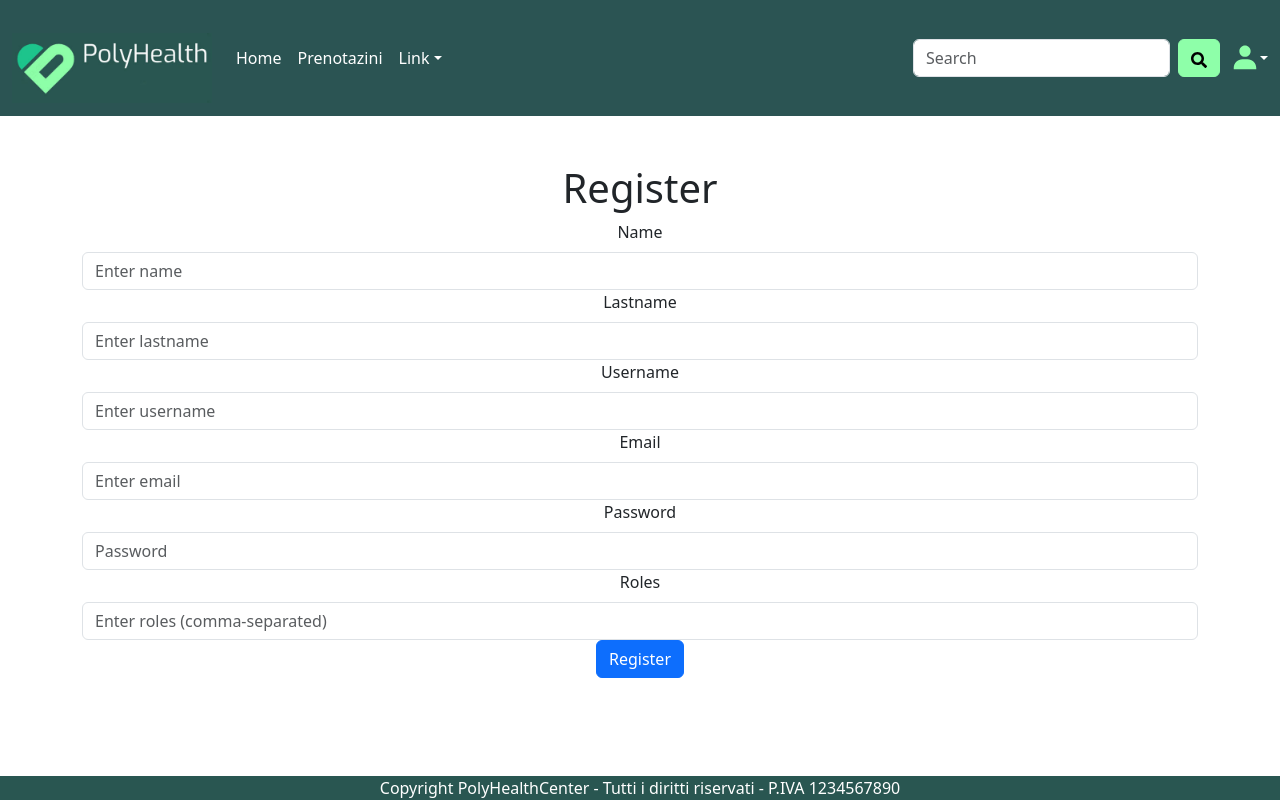
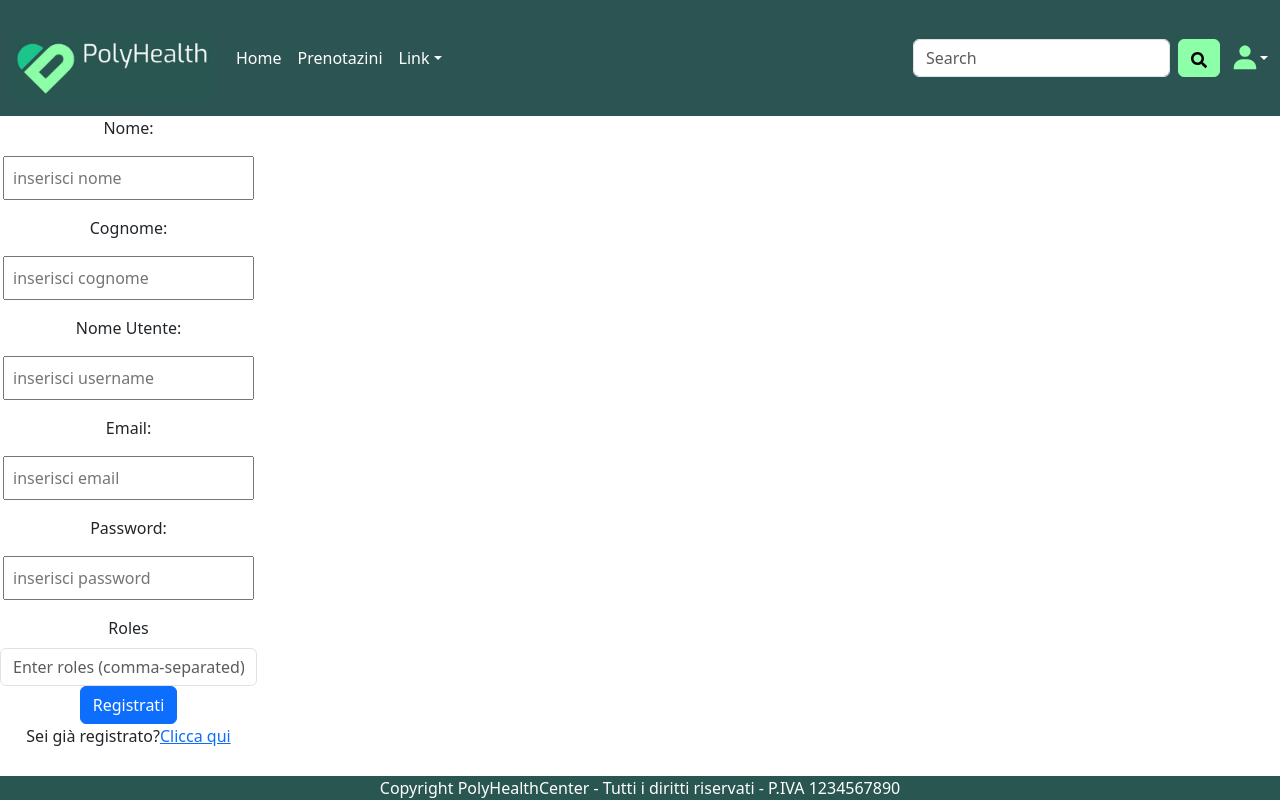
Before and after one commit to eleonoramattera/polyhealthcenter_frontend, a React (Create React App) app: page /registrazione in a window 1280 px wide. Built offline with nearby package versions, Linux system fonts and the light colour scheme.

Commit message:
login/registrazione

```diff
--- a/src/components/Login.jsx
+++ b/src/components/Login.jsx
@@ -1,12 +1,14 @@
 import React, { useState } from "react";
 import { Container, Form, Button } from "react-bootstrap";
 import { useDispatch } from "react-redux";
+import { Link, Navigate } from "react-router-dom";
 /*import { SetTokenType, setToken } from "../redux/actions/UserActions";*/
 
 function Login() {
   const dispatch = useDispatch();
   const [username, setUsername] = useState("");
   const [password, setPassword] = useState("");
+  const [logged, setLogged] = useState(false);
   const handleLogin = (e) => {
     const url = "http://localhost:8080/api/auth/login";
     var dataObj = {
@@ -40,6 +42,10 @@ function Login() {
     // Logica di autenticazione qui...
   };
 
+  if (logged) {
+    return <Navigate to="/" />;
+  }
+
   return (
     <Container className="login-container mt-5">
       <h1 className="login-title">Login</h1>
@@ -66,7 +72,7 @@ function Login() {
           />
         </Form.Group>
 
-        <Button variant="primary" type="submit" className="login-button">
+        <Button variant="primary" type="submit" className="login-button" onClick={console.log("loggato")}>
           Login
         </Button>
       </Form>
--- a/src/components/Registrazione.jsx
+++ b/src/components/Registrazione.jsx
@@ -1,18 +1,26 @@
-import React, { useState } from "react";
-import { Container, Form, Button } from "react-bootstrap";
+import { useState } from "react";
+import { Button, Col, Row } from "react-bootstrap";
+import { Link, Navigate } from "react-router-dom";
+import { Form } from "react-bootstrap";
 
-function Registrazione() {
+// const URL = "http://localhost:8080/api/auth/signin"; // <--- TODO: da verificare
+const URL = "http://localhost:8080/api/auth/register";
+
+const Registrazione = () => {
   const [name, setName] = useState("");
   const [lastname, setLastname] = useState("");
+  const [email, setEmail] = useState("");
   const [username, setUsername] = useState("");
-  const [email, setEmail] = useState("");
   const [password, setPassword] = useState("");
+  const [registered, setRegistered] = useState(false);
   const [roles, setRoles] = useState([]);
 
-  const handleRegister = (e) => {
-    const url = "http://localhost:8080/api/auth/register";
-    const postData = {
-      name: name,
+  const handleSubmit = async (event) => {
+    // prevent refresh
+    event.preventDefault();
+    // loading body for sign in
+    const bodyRegistration = {
+      firstname: name,
       lastname: lastname,
       username: username,
       email: email,
@@ -20,85 +28,103 @@ function Registrazione() {
       roles: roles,
     };
 
-    fetch(url, {
+    // sent sign in credential
+    try {
+      const response = await fetch(URL, {
         method: "POST",
         headers: {
           "Content-Type": "application/json",
         },
-      body: JSON.stringify(postData),
-    })
-      .then((response) => console.log("FETCH:" + (response.ok ? "ok" : "faild")))
-      // .then((data) => {
-      //   console.log(data); // Stampa la risposta dal server
-      //   // Esegui altre azioni a seguito della chiamata POST
-      // })
-      .catch((error) => {
-        console.error(error);
+        body: JSON.stringify(bodyRegistration),
       });
 
-    e.preventDefault();
-    // Logica di registrazione qui...
+      if (response.ok) {
+        setRegistered(true);
+        alert(`Registrazione avvenuta corretamente, accedi subito all'area utenti ${name} ${lastname}!`);
+      } else {
+        alert(`errore durante il la registrazione, response status: ${response.status}`);
+      }
+    } catch (error) {
+      alert(`Non sta funzionando la registrazione, chiedere assistenza: ${error}`);
+    }
   };
 
+  if (registered) {
+    return <Navigate to="/login" />;
+  }
+
   return (
-    <Container className="register-container mt-5">
-      <h1 className="register-title">Register</h1>
-      <Form onSubmit={handleRegister}>
-        <Form.Group controlId="formName">
-          <Form.Label className="register-label">Name</Form.Label>
-          <Form.Control
-            type="text"
-            placeholder="Enter name"
+    <Row className="signInBg">
+      <Col className="d-flex flex-column flex-lg-row align-items-center">
+        <div className="loginImgComponent d-flex align-items-center justify-content-center"></div>
+        <form
+          className="formComponent formComponentSignIn d-flex flex-column align-items-center align-content-center justify-content-center "
+          onSubmit={handleSubmit}>
+          <div>
+            <label className="d-block" htmlFor="firstname">
+              Nome:
+            </label>
+            <input
+              className="my-3 p-2"
+              type="firstname"
+              placeholder="inserisci nome"
+              id="firstname"
               value={name}
               onChange={(e) => setName(e.target.value)}
-            className="register-input"
             />
-        </Form.Group>
-
-        <Form.Group controlId="formLastname">
-          <Form.Label className="register-label">Lastname</Form.Label>
-          <Form.Control
-            type="text"
-            placeholder="Enter lastname"
+          </div>
+          <div>
+            <label className="d-block" htmlFor="lastname">
+              Cognome:
+            </label>
+            <input
+              className="my-3 p-2"
+              type="lastname"
+              placeholder="inserisci cognome"
+              id="lastname"
               value={lastname}
               onChange={(e) => setLastname(e.target.value)}
-            className="register-input"
             />
-        </Form.Group>
-
-        <Form.Group controlId="formUsername">
-          <Form.Label className="register-label">Username</Form.Label>
-          <Form.Control
+          </div>
+          <div>
+            <label className="d-block" htmlFor="username">
+              Nome Utente:
+            </label>
+            <input
+              className="my-3 p-2"
               type="text"
-            placeholder="Enter username"
+              placeholder="inserisci username"
+              id="username"
               value={username}
               onChange={(e) => setUsername(e.target.value)}
-            className="register-input"
             />
-        </Form.Group>
-
-        <Form.Group controlId="formEmail">
-          <Form.Label className="register-label">Email</Form.Label>
-          <Form.Control
-            type="email"
-            placeholder="Enter email"
+          </div>
+          <div>
+            <label className="d-block" htmlFor="email">
+              Email:
+            </label>
+            <input
+              className="my-3 p-2"
+              type="text"
+              placeholder="inserisci email"
+              id="email"
               value={email}
               onChange={(e) => setEmail(e.target.value)}
-            className="register-input"
             />
-        </Form.Group>
-
-        <Form.Group controlId="formPassword">
-          <Form.Label className="register-label">Password</Form.Label>
-          <Form.Control
+          </div>
+          <div>
+            <label className="d-block" htmlFor="password">
+              Password:
+            </label>
+            <input
+              className="my-3 p-2"
               type="password"
-            placeholder="Password"
+              placeholder="inserisci password"
+              id="password"
               value={password}
               onChange={(e) => setPassword(e.target.value)}
-            className="register-input"
             />
-        </Form.Group>
-
+          </div>
           <Form.Group controlId="formRoles">
             <Form.Label className="register-label">Roles</Form.Label>
             <Form.Control
@@ -109,12 +135,19 @@ function Registrazione() {
               className="register-input"
             />
           </Form.Group>
+          <Button type="submit" className="log_reg_Button">
+            Registrati
+          </Button>
+          <p>
+            Sei già registrato?
+            <Link to={"/"}>
+              <span className="logIn">Clicca qui</span>
+            </Link>
+          </p>
+        </form>
+      </Col>
+    </Row>
+  );
+};
 
-        <Button variant="primary" type="submit" className="register-button">
-          Register
-        </Button>
-      </Form>
-    </Container>
-  );
-}
 export default Registrazione;
```
Lines whose indentation alone changed are shown as unchanged.
